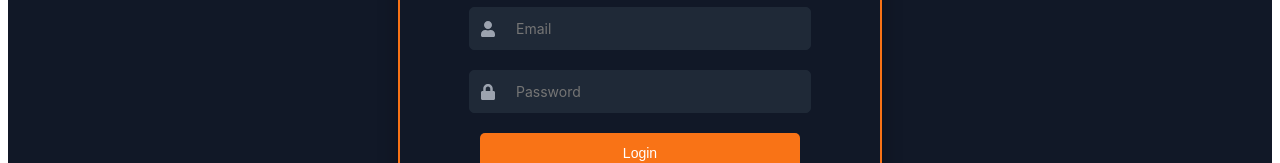
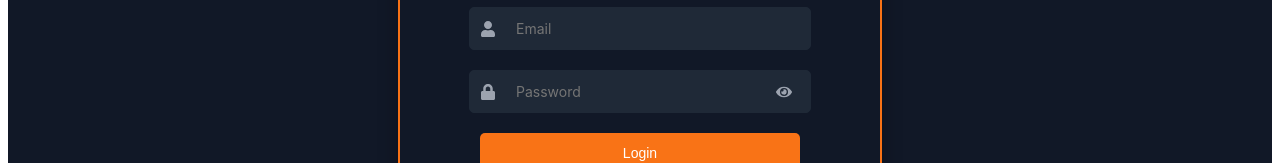
Before and after one commit to Wavonics/impact-dashboard-ui-react, a React (Create React App) app: page /login in a window 1280 px wide. Shown: the part 536-699 px from the top of the page. Built offline with nearby package versions, Linux system fonts and the light colour scheme.

Commit message:
Update Login.js

```diff
--- a/src/components/Login.js
+++ b/src/components/Login.js
@@ -1,6 +1,6 @@
 import React, { useState } from 'react';
 import { useNavigate, Link } from 'react-router-dom';
-import { FaUser, FaLock } from 'react-icons/fa';
+import { FaUser, FaLock, FaEye, FaEyeSlash } from 'react-icons/fa';
 import { signInWithEmailAndPassword, signOut } from 'firebase/auth';
 import { auth } from '../firebase';
 
@@ -8,6 +8,7 @@ export default function Login() {
   const navigate = useNavigate();
   const [email, setEmail] = useState('');
   const [password, setPassword] = useState('');
+  const [showPassword, setShowPassword] = useState(false);
   const [error, setError] = useState('');
 
   const handleSubmit = (e) => {
@@ -139,7 +140,7 @@ export default function Login() {
           <div style={inputWrapperStyle}>
             <FaLock style={iconStyle} />
             <input
-              type="password"
+              type={showPassword ? 'text' : 'password'}
               placeholder="Password"
               value={password}
               onChange={(e) => setPassword(e.target.value)}
@@ -147,6 +148,11 @@ export default function Login() {
               onFocus={(e) => (e.target.style.outlineColor = inputFocusStyle.outlineColor)}
               onBlur={(e) => (e.target.style.outlineColor = '')}
             />
+            {showPassword ? (
+              <FaEyeSlash onClick={() => setShowPassword(false)} style={{ ...iconStyle, cursor: 'pointer' }} />
+            ) : (
+              <FaEye onClick={() => setShowPassword(true)} style={{ ...iconStyle, cursor: 'pointer' }} />
+            )}
           </div>
           <button type="submit" style={buttonStyle}>Login</button>
           <Link to="/reset-password" style={forgotStyle}>Forgot Password?</Link>
```
